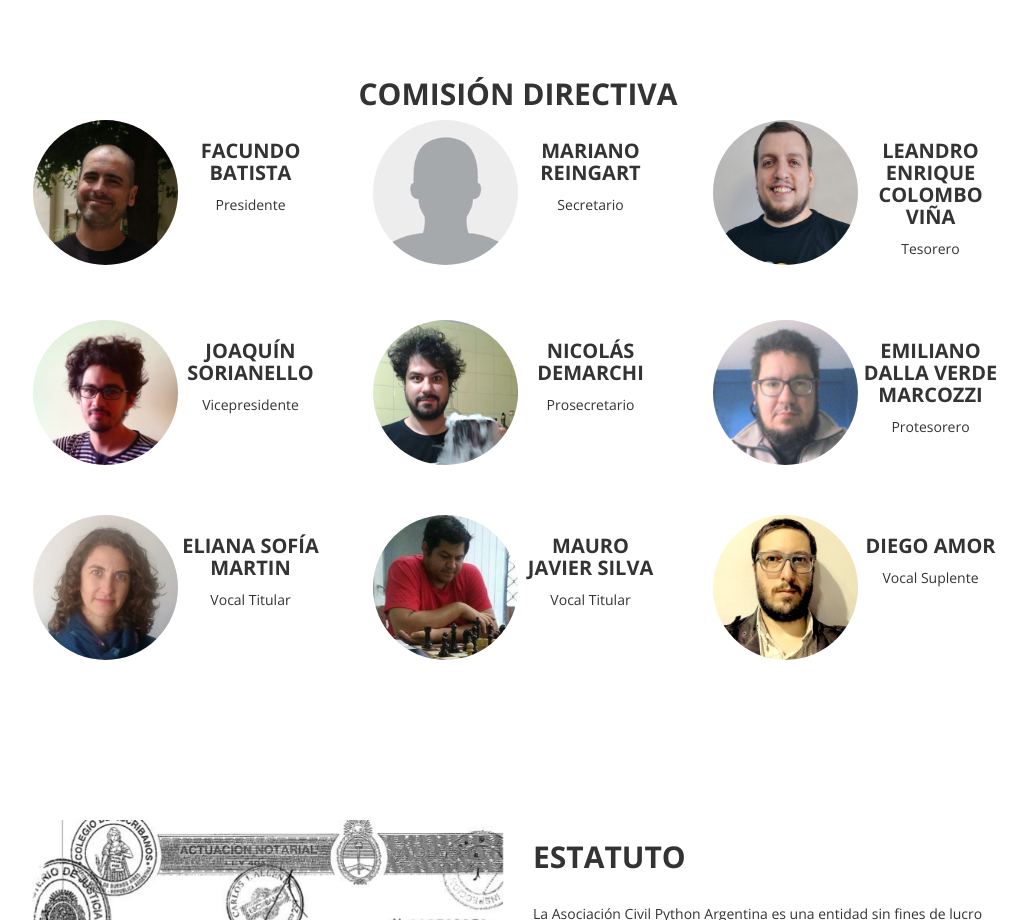
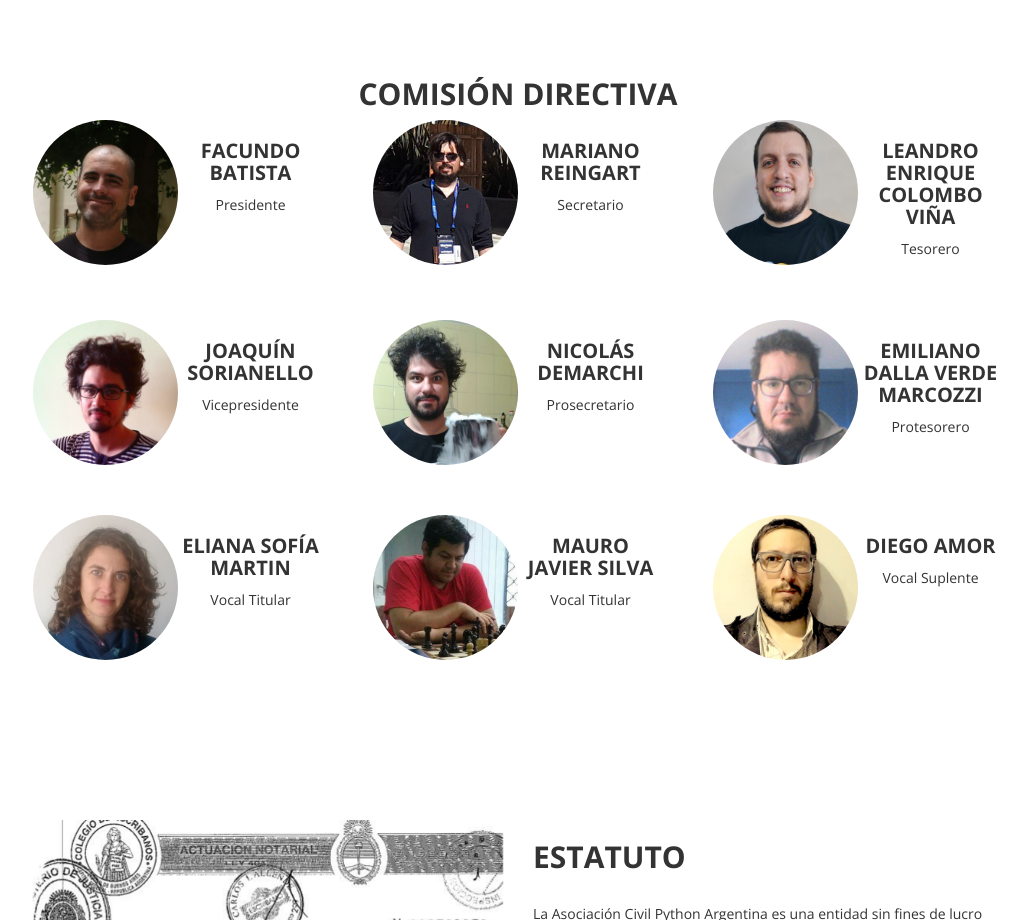
Before and after one commit to PyAr/asoc, a plain HTML site: page docs/index.html in a window 1280 px wide. Shown: the part 4240-5160 px from the top of the page, without its empty margins (122-1149 px from the left). Drawn offline with nearby package versions, Linux system fonts and the light colour scheme.

Commit message:
Nueva foto de Mariano

```diff
--- a/docs/index.html
+++ b/docs/index.html
@@ -307,7 +307,7 @@
 		        <p>Presidente</p>
 		      </div>
 		      <div class="cargo wow fadeInUp templatemo-box" data-wow-delay="0.3s">
-		        <img src="images/user.png" alt="" class="img-circle img-responsive">
+		        <img src="images/cd/00015.jpg" alt="" class="img-circle img-responsive">
 		        <h3 class="text-uppercase">Mariano Reingart</h3>
 		        <p>Secretario</p>
 		      </div>
```
Also changed, not shown: docs/images/cd/00015.jpg (added).
